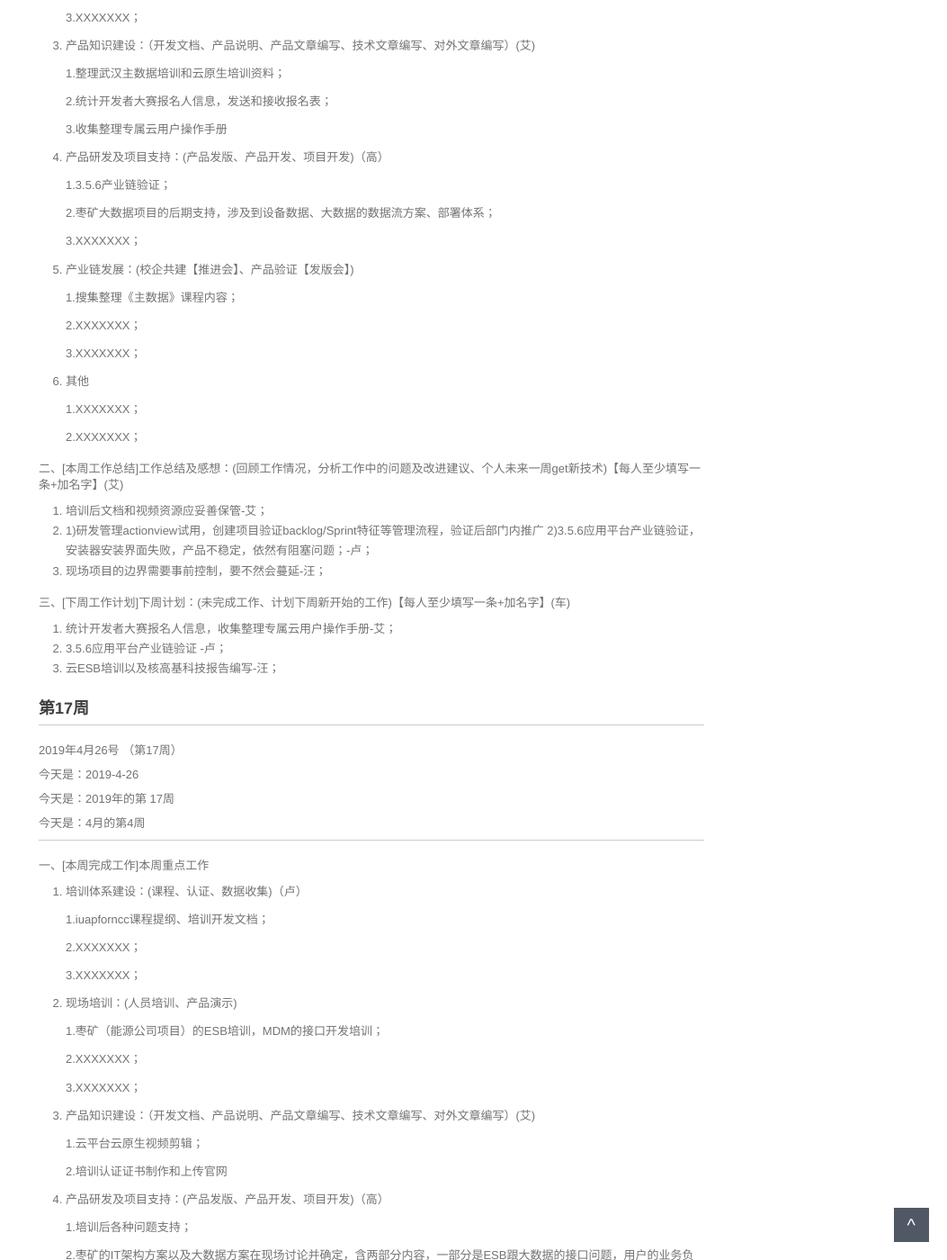
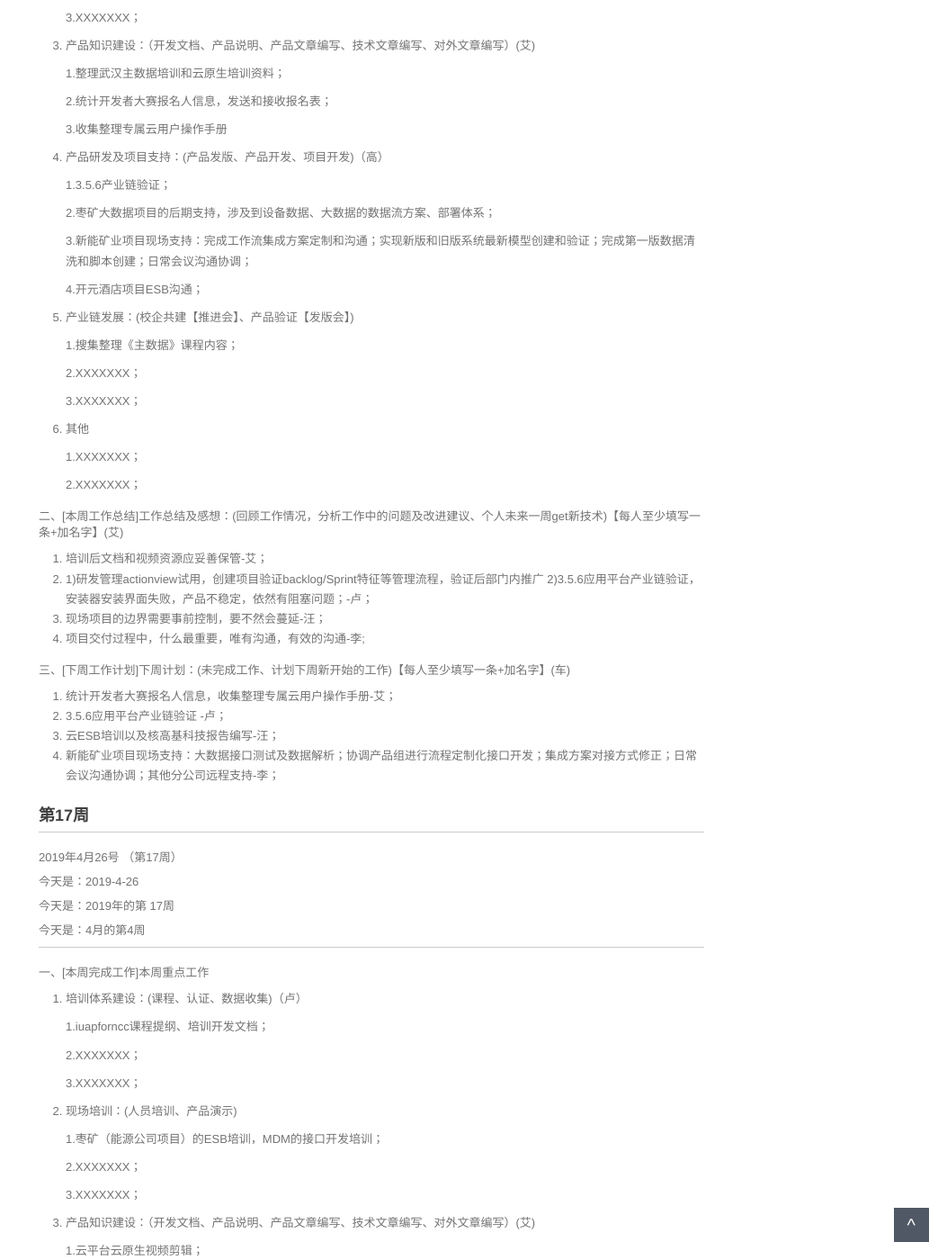
Before and after one commit to walllFlower/blog, a Jekyll site: the page built from _posts/2018-07-17-day_report_cxz.md, in a window 1280 px wide and 1400 px high, scrolled down 745 px. Shown: the whole window at 90% size, without its empty margins (227-1280 px from the left). Built offline with Jekyll 4.4.1, drawn with Linux system fonts in a browser that asks for light colours; comment, search, counter and statistics services are not loaded.

Commit message:
Update 2018-07-17-day_report_cxz.md
add by lihai

```diff
--- a/_posts/2018-07-17-day_report_cxz.md
+++ b/_posts/2018-07-17-day_report_cxz.md
@@ -54,7 +54,9 @@ categories: 技术运营工作周报
 
     2.枣矿大数据项目的后期支持，涉及到设备数据、大数据的数据流方案、部署体系；
 
-    3.XXXXXXX；
+    3.新能矿业项目现场支持：完成工作流集成方案定制和沟通；实现新版和旧版系统最新模型创建和验证；完成第一版数据清洗和脚本创建；日常会议沟通协调；
+
+    4.开元酒店项目ESB沟通；
 
 5. 产业链发展：(校企共建【推进会】、产品验证【发版会】)
 
@@ -76,12 +78,14 @@ categories: 技术运营工作周报
 2. 1)研发管理actionview试用，创建项目验证backlog/Sprint特征等管理流程，验证后部门内推广
    2)3.5.6应用平台产业链验证，安装器安装界面失败，产品不稳定，依然有阻塞问题；-卢；
 3. 现场项目的边界需要事前控制，要不然会蔓延-汪；
+4. 项目交付过程中，什么最重要，唯有沟通，有效的沟通-李;
 
 三、[下周工作计划]下周计划：(未完成工作、计划下周新开始的工作)【每人至少填写一条+加名字】(车)
 
 1. 统计开发者大赛报名人信息，收集整理专属云用户操作手册-艾；
 2. 3.5.6应用平台产业链验证 -卢；
 3. 云ESB培训以及核高基科技报告编写-汪；
+4. 新能矿业项目现场支持：大数据接口测试及数据解析；协调产品组进行流程定制化接口开发；集成方案对接方式修正；日常会议沟通协调；其他分公司远程支持-李；
 
 
 
```
